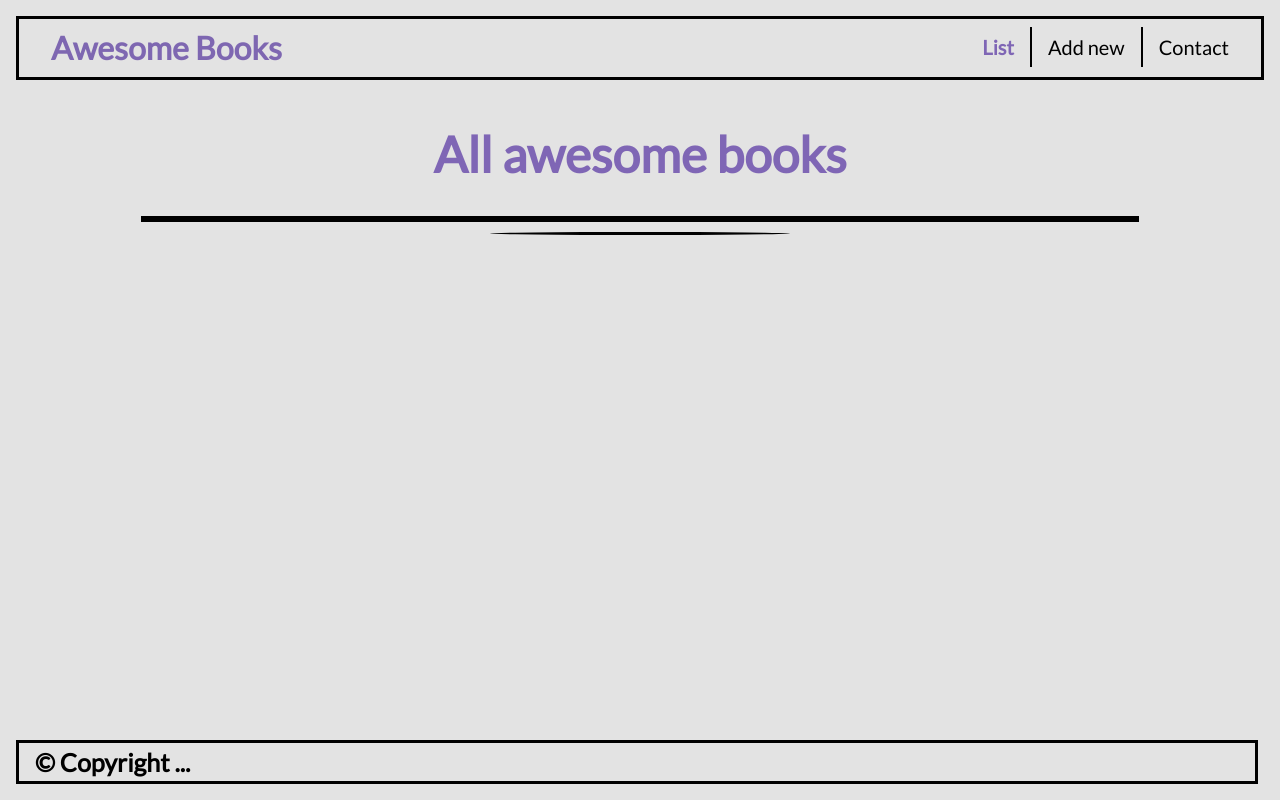
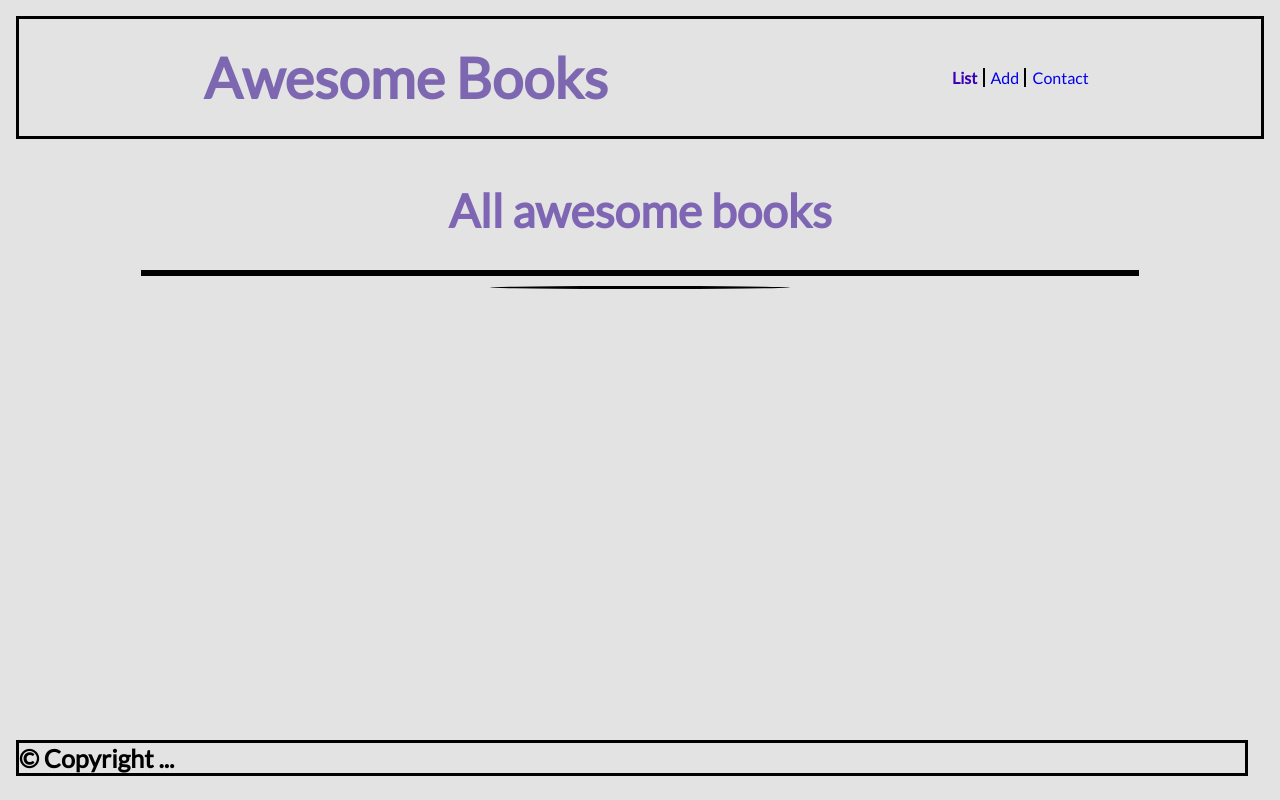
Before and after one commit to Chawki-Mbarki/Awesome-Books, a website with bundled scripts: page index.html in a window 1280 px wide. Built offline with nearby package versions, Linux system fonts and the light colour scheme.

Commit message:
improved some styling

```diff
--- a/index.css
+++ b/index.css
@@ -22,12 +22,12 @@ body {
 
 h1 {
   color: #7e67b1;
-  font-size: 2rem;
+  font-size: calc(3vh + 2vw);
   font-weight: bold;
 }
 
 h2 {
-  font-size: calc(3vh + 2vw);
+  font-size: calc(2vh + 2vw);
   color: #7f66b5;
 }
 
@@ -168,17 +168,28 @@ button:focus {
   padding-bottom: 2rem;
 }
 
-.topNav {
-  padding: 0.5rem 1rem 0.65rem 2rem;
-  justify-content: space-between;
+nav {
+  padding: 2% 1%;
+  width: 100%;
+  justify-content: space-around;
   border: 3px solid #000;
   align-items: center;
 }
 
-.navbar li {
-  font-size: 1.25rem;
-  padding: 0.5rem 1rem;
-  color: black;
+.nav-links {
+  gap: 5%;
+}
+
+.nav-links a.active {
+  color: #3a00b7;
+  font-weight: bold;
+}
+
+.nav-links li:nth-child(2){
+  border-right: 2px solid black;
+  border-left: 2px solid black;
+  padding-right: 5px;
+  padding-left: 5px;
 }
 
 .contactList li {
@@ -187,24 +198,9 @@ button:focus {
   padding: 0.5rem 0;
 }
 
-.navbar li:nth-child(2) {
-  border-left: 2px solid #000;
-  border-right: 2px solid #000;
-}
-
-.navbar a {
-  color: black;
-}
-
-.navbar a.active {
-  color: #7f66b5;
-  font-weight: bold;
-}
-
 .bottomNav {
   font-size: 1rem;
   font-weight: 500;
-  justify-content: flex-end;
 }
 
 #contact p {
@@ -230,13 +226,18 @@ button:focus {
 #footer {
   position: fixed;
   bottom: 0;
-  width: 97%;
-  z-index: 10;
+  width: calc(100vw - 48px);
+  z-index: 2;
   background-color: #e3e3e3;
+  border: 3px solid black;
+  margin-bottom: 24px;
 }
 
-.footer {
-  margin: 1rem 0;
-  padding: 0.25rem 1rem;
-  border: 3px solid black;
+@media screen and (min-width:1280px){
+  h1{
+    font-size: 56px;
+  }
+  h2 {
+    font-size: 46px;
+  }
 }
--- a/index.html
+++ b/index.html
@@ -10,14 +10,14 @@
 <body>
 
   <header class="header flex column">
-    <div class="topNav flex">
+    <nav class="flex">
       <h1 href="#" class="logo">Awesome Books</h1>
-      <ul class="navbar flex">
+      <ul class="nav-links flex">
         <li><a href="#" class="nav-link">List</a></li>
-        <li><a href="#" class="nav-link">Add new</a></li>
+        <li><a href="#" class="nav-link">Add</a></li>
         <li><a href="#" class="nav-link">Contact</a></li>
       </ul>
-    </div>
+    </nav>
     <div class="bottomNav flex">
       <p id="current_date"></p>
     </div>
```
